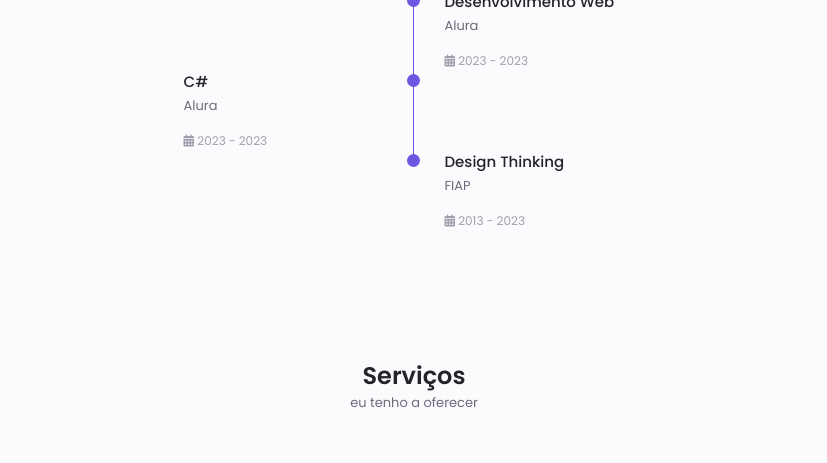
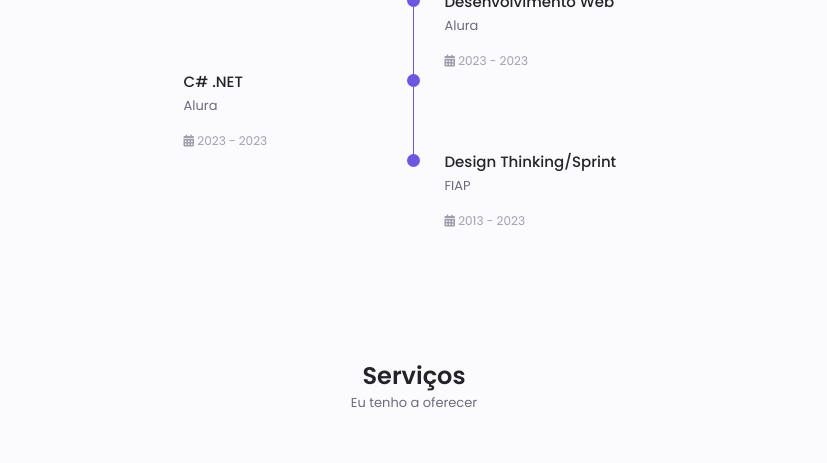
Before and after one commit to ThiagoAraujot/Landing-Page-Thiago-Araujo, a plain HTML site: page index.html in a window 1280 px wide. Shown: the part 1940-2403 px from the top of the page, without its empty margins (226-1053 px from the left). Drawn offline with nearby package versions, Linux system fonts and the light colour scheme.

Commit message:
update index.html

```diff
--- a/index.html
+++ b/index.html
@@ -286,7 +286,7 @@
 
               <div class="qualification-data">
                 <div>
-                  <h3 class="qualification-title">C#</h3>
+                  <h3 class="qualification-title">C# .NET</h3>
                   <span class="qualification-subtitle">Alura</span>
                   <div class="qualification-date">
                     <i class="fa-solid fa-calendar-days"></i>
@@ -308,7 +308,7 @@
                   <!-- <span class="qualification-line"></span> -->
                 </div>
                 <div>
-                  <h3 class="qualification-title">Design Thinking</h3>
+                  <h3 class="qualification-title">Design Thinking/Sprint</h3>
                   <span class="qualification-subtitle">FIAP</span>
                   <div class="qualification-date">
                     <i class="fa-solid fa-calendar-days"></i>
@@ -379,7 +379,7 @@
 
       <section class="services section" id="services">
         <h2 class="section-title">Serviços</h2>
-        <span class="section-subtitle">eu tenho a oferecer</span>
+        <span class="section-subtitle">Eu tenho a oferecer</span>
 
         <div class="services-container container grid">
           <!-- service 1  -->
```
